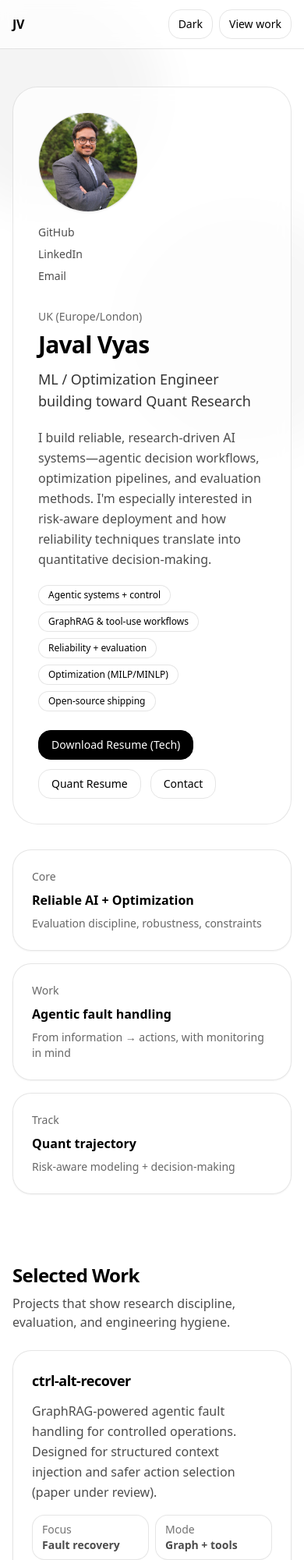
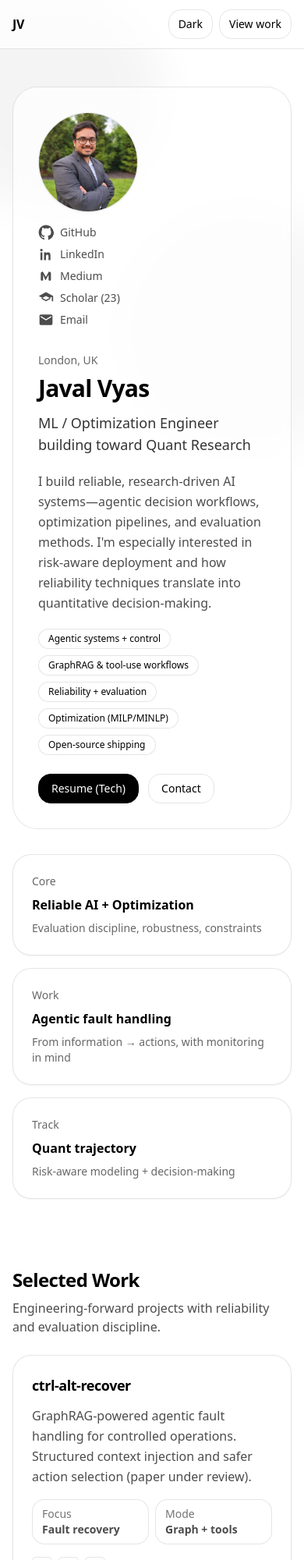
Before and after one commit to JavalVyas2000/javalvyas2000.github.io, an Astro site: page / in a window 390 px wide. Shown: the top 2000 px of the page at 78% size. Built offline with nearby package versions, Linux system fonts and the light colour scheme; Astro itself is replaced by a stand-in of ours.

Commit message:
making skeleton

```diff
--- a/src/components/Card.astro
+++ b/src/components/Card.astro
@@ -1,7 +1,7 @@
 ---
 const { title, href } = Astro.props as { title: string; href?: string };
 ---
-<div class="rounded-3xl border border-black/10 dark:border-white/10 bg-white/60 dark:bg-black/20 backdrop-blur p-6 shadow-sm">
+<div class="rounded-3xl border border-black/10 dark:border-white/10 bg-white/60 dark:bg-black/20 backdrop-blur p-6 shadow-sm hover:shadow-md transition">
   <div class="flex items-start justify-between gap-4">
     <h3 class="text-lg font-semibold tracking-tight">
       {href ? (
--- a/src/components/Nav.astro
+++ b/src/components/Nav.astro
@@ -2,7 +2,7 @@
 import ThemeToggle from "./ThemeToggle.astro";
 const nav = [
   { label: "Projects", href: "#projects" },
-  { label: "Research/Notes", href: "#writing" },
+  { label: "Writing", href: "#writing" },
   { label: "Skills", href: "#skills" },
   { label: "Contact", href: "#contact" }
 ];
--- /dev/null
+++ b/src/components/SocialIcon.astro
@@ -0,0 +1,38 @@
+---
+const { kind } = Astro.props as { kind: "github" | "linkedin" | "email" | "medium" | "scholar" };
+const cls =
+  "h-5 w-5 text-black/70 dark:text-white/70 group-hover:text-black dark:group-hover:text-white transition";
+---
+{kind === "github" && (
+  <svg class={cls} viewBox="0 0 24 24" fill="currentColor" aria-hidden="true">
+    <path
+      fill-rule="evenodd"
+      clip-rule="evenodd"
+      d="M12 .5C5.73.5.75 5.62.75 12.02c0 5.12 3.29 9.46 7.86 11 .58.11.79-.26.79-.58v-2.1c-3.2.7-3.87-1.4-3.87-1.4-.53-1.37-1.3-1.73-1.3-1.73-1.06-.75.08-.73.08-.73 1.17.09 1.78 1.23 1.78 1.23 1.04 1.83 2.73 1.3 3.4 1 .1-.77.41-1.3.74-1.6-2.55-.3-5.24-1.31-5.24-5.83 0-1.29.45-2.35 1.2-3.18-.12-.3-.52-1.52.11-3.17 0 0 .98-.32 3.2 1.22.93-.26 1.93-.39 2.93-.4.99.01 2 .14 2.93.4 2.22-1.54 3.2-1.22 3.2-1.22.63 1.65.23 2.87.11 3.17.75.83 1.2 1.89 1.2 3.18 0 4.53-2.7 5.52-5.27 5.81.42.38.79 1.12.79 2.25v3.34c0 .32.2.7.8.58 4.56-1.54 7.85-5.88 7.85-11C23.25 5.62 18.27.5 12 .5Z"
+    />
+  </svg>
+)}
+
+{kind === "linkedin" && (
+  <svg class={cls} viewBox="0 0 24 24" fill="currentColor" aria-hidden="true">
+    <path d="M4.98 3.5C3.88 3.5 3 4.4 3 5.5S3.88 7.5 4.98 7.5 6.97 6.6 6.97 5.5 6.08 3.5 4.98 3.5ZM3.5 21h3V9h-3v12ZM9.5 9H12.4v1.64h.04c.4-.76 1.38-1.56 2.84-1.56 3.04 0 3.6 2.05 3.6 4.72V21h-3v-5.4c0-1.29-.02-2.95-1.8-2.95-1.8 0-2.08 1.42-2.08 2.86V21h-3V9Z"/>
+  </svg>
+)}
+
+{kind === "email" && (
+  <svg class={cls} viewBox="0 0 24 24" fill="currentColor" aria-hidden="true">
+    <path d="M20 4H4c-1.1 0-2 .9-2 2v12c0 1.1.9 2 2 2h16c1.1 0 2-.9 2-2V6c0-1.1-.9-2-2-2Zm0 4-8 5-8-5V6l8 5 8-5v2Z"/>
+  </svg>
+)}
+
+{kind === "medium" && (
+  <svg class={cls} viewBox="0 0 24 24" fill="currentColor" aria-hidden="true">
+    <path d="M4 7.2c0-.3.1-.6.4-.8l2.6-1.7 4.8 8.6 4.8-8.6 2.6 1.7c.3.2.4.5.4.8V18c0 .6-.4 1-1 1h-1.6c-.6 0-1-.4-1-1V10l-4.2 7.6c-.2.4-.8.4-1 0L7.6 10v8c0 .6-.4 1-1 1H5c-.6 0-1-.4-1-1V7.2Z"/>
+  </svg>
+)}
+
+{kind === "scholar" && (
+  <svg class={cls} viewBox="0 0 24 24" fill="currentColor" aria-hidden="true">
+    <path d="M12 3 1 9l11 6 9-4.91V17h2V9L12 3Zm0 14L4.5 13 12 9l7.5 4-7.5 4Z"/>
+  </svg>
+)}
--- a/src/components/ThemeToggle.astro
+++ b/src/components/ThemeToggle.astro
@@ -20,7 +20,8 @@
   const saved = localStorage.getItem("theme");
   if (saved === "dark" || saved === "light") applyTheme(saved);
   else {
-    const prefersDark = window.matchMedia && window.matchMedia("(prefers-color-scheme: dark)").matches;
+    const prefersDark =
+      window.matchMedia && window.matchMedia("(prefers-color-scheme: dark)").matches;
     applyTheme(prefersDark ? "dark" : "light");
   }
 
--- a/src/data/site.ts
+++ b/src/data/site.ts
@@ -1,4 +1,11 @@
-// FILE: src/data/site.ts
+export type SocialKind = "github" | "linkedin" | "medium" | "scholar";
+
+export type Social = {
+  label: string;
+  href: string;
+  icon: SocialKind;
+};
+
 export type Project = {
   title: string;
   blurb: string;
@@ -25,7 +32,7 @@ export type SiteData = {
   email: string;
   avatar?: string;
   badges?: string[];
-  socials: { label: string; href: string }[];
+  socials: Social[];
   ctas: { label: string; href: string; kind?: "primary" | "ghost" }[];
   highlights: { label: string; value: string; hint?: string }[];
   projects: Project[];
@@ -38,8 +45,8 @@ export const site: SiteData = {
   title: "ML / Optimization Engineer building toward Quant Research",
   tagline:
     "I build reliable, research-driven AI systems—agentic decision workflows, optimization pipelines, and evaluation methods. I'm especially interested in risk-aware deployment and how reliability techniques translate into quantitative decision-making.",
-  location: "UK (Europe/London)",
-  email: "your.email@example.com",
+  location: "London, UK",
+  email: "javalvyas2000@gmail.com",
   avatar: "/profile.jpeg",
 
   badges: [
@@ -47,144 +54,119 @@ export const site: SiteData = {
     "GraphRAG & tool-use workflows",
     "Reliability + evaluation",
     "Optimization (MILP/MINLP)",
-    "Open-source shipping",
+    "Open-source shipping"
   ],
 
   socials: [
-    { label: "GitHub", href: "https://github.com/JavalVyas2000" },
-    { label: "LinkedIn", href: "https://www.linkedin.com/in/your-link/" },
+    { label: "GitHub", href: "https://github.com/JavalVyas2000", icon: "github" },
+    { label: "LinkedIn", href: "https://www.linkedin.com/in/javal-vyas-63677057/", icon: "linkedin" },
+    { label: "Medium", href: "https://medium.com/@javalvyas2000", icon: "medium" },
+    { label: "Scholar (23)", href: "https://scholar.google.com/citations?user=5_G5HMQAAAAJ&hl=en", icon: "scholar" }
   ],
 
   ctas: [
-    { label: "Download Resume (Tech)", href: "/resume.pdf", kind: "primary" },
-    { label: "Quant Resume", href: "/resume-quant.pdf", kind: "ghost" },
-    { label: "Contact", href: "#contact", kind: "ghost" },
+    { label: "Resume (Tech)", href: "/resume.pdf", kind: "primary" },
+    { label: "Contact", href: "#contact", kind: "ghost" }
   ],
 
   highlights: [
     { label: "Core", value: "Reliable AI + Optimization", hint: "Evaluation discipline, robustness, constraints" },
     { label: "Work", value: "Agentic fault handling", hint: "From information → actions, with monitoring in mind" },
-    { label: "Track", value: "Quant trajectory", hint: "Risk-aware modeling + decision-making" },
+    { label: "Track", value: "Quant trajectory", hint: "Risk-aware modeling + decision-making" }
   ],
 
   projects: [
     {
       title: "ctrl-alt-recover",
       blurb:
-        "GraphRAG-powered agentic fault handling for controlled operations. Designed for structured context injection and safer action selection (paper under review).",
+        "GraphRAG-powered agentic fault handling for controlled operations. Structured context injection and safer action selection (paper under review).",
       tags: ["GraphRAG", "Agentic Systems", "Reliability"],
       repo: "https://github.com/AISL-at-Imperial-College-London/ctrl-alt-recover",
       metrics: [
         { label: "Focus", value: "Fault recovery" },
-        { label: "Mode", value: "Graph + tools" },
+        { label: "Mode", value: "Graph + tools" }
       ],
       highlights: [
         "Context routing for decision-time retrieval",
         "Action-oriented agent design (not just Q&A)",
-        "Research-grade framing with practical engineering",
-      ],
+        "Research-grade framing with practical engineering"
+      ]
     },
     {
-      title: "Fault Handling with Agentic LLMs (Controlled Operations)",
-      blurb:
-        "Early-stage study on how to pass operational information to LLM agents for correct, controllable actions.",
+      title: "Fault Handling with Agentic LLMs (Controlled Ops)",
+      blurb: "Study on passing operational information to LLM agents for correct, controllable actions.",
       tags: ["Agents", "Control", "Evaluation"],
       repo: "https://github.com/AISL-at-Imperial-College-London/fault-handling-agentic-llms-for-controlled-operations",
       metrics: [
         { label: "Goal", value: "Action correctness" },
-        { label: "Lens", value: "Control + safety" },
+        { label: "Lens", value: "Control + safety" }
       ],
-      highlights: [
-        "Information → action pipelines",
-        "Failure modes captured for iterative improvement",
-        "Practical framing for real operations",
-      ],
+      highlights: ["Information → action pipelines", "Failure modes captured for iteration", "Practical framing for operations"]
     },
     {
       title: "rtn_scheduling (Open-source package)",
-      blurb:
-        "An open-source scheduling package focused on reproducible process scheduling workflows (first author).",
+      blurb: "An open-source scheduling package focused on reproducible process scheduling workflows (first author).",
       tags: ["Scheduling", "Optimization", "Open Source"],
       repo: "https://github.com/JavalVyas2000/rtn_scheduling",
       metrics: [
         { label: "Type", value: "OSS package" },
-        { label: "Domain", value: "Scheduling" },
+        { label: "Domain", value: "Scheduling" }
       ],
-      highlights: [
-        "Clean interfaces for experiments and reuse",
-        "Reproducible scheduling workflows",
-      ],
+      highlights: ["Clean interfaces for experiments and reuse", "Reproducible scheduling workflows"]
     },
     {
       title: "Project Pareto (DOE-funded)",
-      blurb:
-        "Optimization of scheduling problems with ML surrogate integration to improve efficiency and data use.",
+      blurb: "Optimization of scheduling problems with ML surrogate integration to improve efficiency and data use.",
       tags: ["Optimization", "Surrogates", "Scheduling"],
       repo: "https://github.com/project-pareto/project-pareto",
       metrics: [
         { label: "Angle", value: "Surrogate modeling" },
-        { label: "Impact", value: "Efficiency gains" },
+        { label: "Scope", value: "Large OSS" }
       ],
-      highlights: [
-        "Neural surrogate integration for optimization",
-        "Practical engineering contributions on a large OSS project",
-      ],
+      highlights: ["Neural surrogate integration for optimization", "Engineering contributions on a large open-source project"]
     },
-
-    // Quant-intent (keep as 1 strong card)
     {
-      title: "ZoneTrader (Quant Project)",
-      blurb:
-        "A quant-oriented project exploring signal design and evaluation discipline. Positioned as an engineering-first bridge into quant research.",
+      title: "ZoneTrader (Quant bridge)",
+      blurb: "Signals and evaluation discipline framed as an engineering-first bridge into quant research.",
       tags: ["Quant", "Backtesting", "Research Hygiene"],
       repo: "https://github.com/JavalVyas2000/zonetrader",
       metrics: [
         { label: "Theme", value: "Signals + eval" },
-        { label: "Positioning", value: "Bridge to quant" },
+        { label: "Goal", value: "Quant bridge" }
       ],
-      highlights: [
-        "Focus on evaluation discipline and avoiding false discoveries",
-        "Clear experiment structure for iteration",
-      ],
+      highlights: ["Focus on evaluation hygiene and avoiding false discoveries", "Clear experiment structure for iteration"]
     },
-
-    // Private work (present professionally)
     {
       title: "LLM Fault Metrics for Policy Shaping (Private)",
       blurb:
-        "Health metrics for LLM policies using validity/consistency checks and transition suppression concepts. Available on request.",
+        "Health metrics for LLM policies using validity/consistency checks and invalid transition suppression. Available on request.",
       tags: ["Reliability", "Evaluation", "Agents"],
       href: "#contact",
-      highlights: [
-        "Metrics that map to actionable intervention",
-        "Designed to reason about policy health, not just accuracy",
-      ],
-    },
+      highlights: ["Metrics that map to actionable intervention", "Designed to reason about policy health, not just accuracy"]
+    }
   ],
 
   writing: [
     {
-      title: "Research focus: Reliable AI for decision-making",
-      venue: "Notes",
+      title: "Medium: Reliable AI for decision-making",
+      venue: "Medium",
       year: "2026",
-      href: "#",
-      blurb:
-        "How evaluation, risk, and robustness techniques for AI systems translate to high-stakes decision workflows.",
+      href: "https://medium.com/@your-handle",
+      blurb: "Writing on reliability, evaluation, and risk-aware deployment for AI systems."
     },
     {
-      title: "Practical evaluation for agentic systems",
-      venue: "Notes",
+      title: "Paper under review: GraphRAG for controlled operations",
+      venue: "Under review",
       year: "2026",
-      href: "#",
-      blurb:
-        "What to measure (beyond task success) when agents take actions: failure modes, recoverability, and reliability.",
-    },
+      href: "https://github.com/AISL-at-Imperial-College-London/ctrl-alt-recover",
+      blurb: "GraphRAG + agentic fault handling for safer action selection in operations."
+    }
   ],
 
   skills: [
     { group: "Core", items: ["Python", "Git", "Linux", "Docker", "CI/CD"] },
-    { group: "AI/ML", items: ["LLMs", "Agentic workflows", "Retrieval/GraphRAG", "Evaluation", "Prompting/tool use"] },
-    { group: "Optimization", items: ["Scheduling", "MILP/MINLP", "Surrogates", "Sensitivity thinking", "Experiment design"] },
-    { group: "Quant direction", items: ["Risk-aware modeling", "Backtesting hygiene", "Time-series mindset"] },
-  ],
+    { group: "AI/ML", items: ["LLMs", "Agentic workflows", "Retrieval/GraphRAG", "Evaluation", "Tool use"] },
+    { group: "Optimization", items: ["Scheduling", "MILP/MINLP", "Surrogates", "Experiment design"] },
+    { group: "Quant direction", items: ["Risk-aware modeling", "Backtesting hygiene", "Time-series mindset"] }
+  ]
 };
--- a/src/pages/404.astro
+++ b/src/pages/404.astro
@@ -1,11 +1,7 @@
 ---
 import BaseLayout from "../layouts/BaseLayout.astro";
 ---
-<BaseLayout
-  title="404 — Not Found"
-  description="This page does not exist."
-  canonicalPath="/404"
->
+<BaseLayout title="404 — Not Found" description="This page does not exist." canonicalPath="/404">
   <div class="py-20">
     <h1 class="text-4xl font-semibold tracking-tight">404</h1>
     <p class="mt-4 text-black/70 dark:text-white/70">That page doesn’t exist.</p>
--- a/src/pages/index.astro
+++ b/src/pages/index.astro
@@ -1,10 +1,9 @@
 ---
-// FILE: src/pages/index.astro (replace the HERO card block with this)
-
 import BaseLayout from "../layouts/BaseLayout.astro";
 import Section from "../components/Section.astro";
 import Card from "../components/Card.astro";
 import Badge from "../components/Badge.astro";
+import SocialIcon from "../components/SocialIcon.astro";
 import { site } from "../data/site";
 
 const initials = site.name
@@ -14,10 +13,8 @@ const initials = site.name
   .map((x) => x[0]?.toUpperCase())
   .join("");
 ---
-
 <BaseLayout title={`${site.name} — ${site.title}`} description={site.tagline} canonicalPath="/">
   <div class="pointer-events-none fixed inset-0 -z-10 relative bg-premium bg-vignette bg-grain">
-    <!-- optional: keep your existing glow blobs, they still work -->
     <div class="absolute -top-20 -left-24 h-72 w-72 rounded-full bg-black/20 dark:bg-white/15 glow floaty"></div>
     <div
       class="absolute top-52 -right-24 h-80 w-80 rounded-full bg-black/15 dark:bg-white/12 glow floaty"
@@ -26,10 +23,8 @@ const initials = site.name
   </div>
 
   <div id="top" class="py-12 sm:py-16">
-    <!-- HERO (GRID) -->
     <div class="rounded-[2rem] border border-black/10 dark:border-white/10 bg-white/70 dark:bg-black/30 backdrop-blur p-8 sm:p-12">
       <div class="grid gap-8 sm:grid-cols-[160px_1fr] sm:items-start">
-        <!-- LEFT COLUMN -->
         <div class="sm:pt-1">
           <div class="flex flex-col items-start gap-4">
             {site.avatar ? (
@@ -47,18 +42,25 @@ const initials = site.name
 
             <div class="flex flex-col gap-2 text-sm">
               {site.socials.map((s) => (
-                <a class="hover:underline underline-offset-4 text-black/70 dark:text-white/70" href={s.href}>
-                  {s.label}
+                <a
+                  class="group inline-flex items-center gap-2 hover:underline underline-offset-4 text-black/70 dark:text-white/70"
+                  href={s.href}
+                >
+                  <SocialIcon kind={s.icon} />
+                  <span>{s.label}</span>
                 </a>
               ))}
-              <a class="hover:underline underline-offset-4 text-black/70 dark:text-white/70" href={`mailto:${site.email}`}>
-                Email
+              <a
+                class="group inline-flex items-center gap-2 hover:underline underline-offset-4 text-black/70 dark:text-white/70"
+                href={`mailto:${site.email}`}
+              >
+                <SocialIcon kind="email" />
+                <span>Email</span>
               </a>
             </div>
           </div>
         </div>
 
-        <!-- RIGHT COLUMN -->
         <div class="max-w-3xl">
           <p class="text-sm text-black/60 dark:text-white/60">{site.location}</p>
           <h1 class="mt-2 text-3xl sm:text-5xl font-semibold tracking-tight">{site.name}</h1>
@@ -93,7 +95,6 @@ const initials = site.name
       </div>
     </div>
 
-    <!-- Highlights -->
     <div class="mt-8 grid gap-4 sm:grid-cols-3">
       {site.highlights.map((h) => (
         <div class="rounded-3xl border border-black/10 dark:border-white/10 p-6 bg-white/60 dark:bg-black/25 backdrop-blur shadow-sm hover:shadow-md transition">
@@ -105,8 +106,7 @@ const initials = site.name
     </div>
   </div>
 
-  <!-- rest of the page stays the same: Projects / Writing / Skills / Contact -->
-  <Section id="projects" title="Selected Work" subtitle="Projects that show research discipline, evaluation, and engineering hygiene.">
+  <Section id="projects" title="Selected Work" subtitle="Engineering-forward projects with reliability and evaluation discipline.">
     <div class="grid gap-4 sm:grid-cols-2">
       {site.projects.map((p) => (
         <Card title={p.title} href={p.href ?? p.repo}>
@@ -131,16 +131,8 @@ const initials = site.name
 
           {(p.href || p.repo) && (
             <div class="mt-4 flex flex-wrap gap-3 text-sm">
-              {p.href && (
-                <a class="hover:underline underline-offset-4" href={p.href}>
-                  Live / Details
-                </a>
-              )}
-              {p.repo && (
-                <a class="hover:underline underline-offset-4" href={p.repo}>
-                  Repo
-                </a>
-              )}
+              {p.href && <a class="hover:underline underline-offset-4" href={p.href}>Live / Details</a>}
+              {p.repo && <a class="hover:underline underline-offset-4" href={p.repo}>Repo</a>}
             </div>
           )}
 
@@ -156,7 +148,7 @@ const initials = site.name
     </div>
   </Section>
 
-  <Section id="writing" title="Research / Notes" subtitle="Short write-ups: what I tested, how I validated it, and what I’d ship.">
+  <Section id="writing" title="Writing / Research" subtitle="Public writing + research signals. Short, pragmatic, and measurable.">
     <div class="grid gap-4">
       {site.writing.map((w) => (
         <Card title={w.title} href={w.href}>
@@ -170,8 +162,8 @@ const initials = site.name
     </div>
   </Section>
 
-  <Section id="skills" title="Skills" subtitle="A compact stack. I optimize for reproducibility, evaluation, and maintainability.">
-    <div class="grid gap-4 sm:grid-cols-3">
+  <Section id="skills" title="Skills" subtitle="A compact stack tuned for shipping research-quality systems.">
+    <div class="grid gap-4 sm:grid-cols-2">
       {site.skills.map((g) => (
         <div class="rounded-3xl border border-black/10 dark:border-white/10 p-6 bg-white/60 dark:bg-black/25 backdrop-blur shadow-sm hover:shadow-md transition">
           <p class="font-semibold">{g.group}</p>
@@ -185,7 +177,7 @@ const initials = site.name
     </div>
   </Section>
 
-  <Section id="contact" title="Contact" subtitle="If you’re building something technical in markets/data, I’m happy to chat.">
+  <Section id="contact" title="Contact" subtitle="If you're building something technical in markets/data, I’m happy to chat.">
     <div class="rounded-3xl border border-black/10 dark:border-white/10 p-6 bg-white/60 dark:bg-black/25 backdrop-blur shadow-sm">
       <p class="text-black/70 dark:text-white/70">
         Best way to reach me:{" "}
@@ -193,7 +185,6 @@ const initials = site.name
           {site.email}
         </a>
       </p>
-
       <div class="mt-4 flex flex-wrap gap-3 text-sm">
         {site.socials.map((s) => (
           <a class="hover:underline underline-offset-4" href={s.href}>
```
Also changed, not shown: src/styles/global.css (+8 -44 lines), 1 other file.
